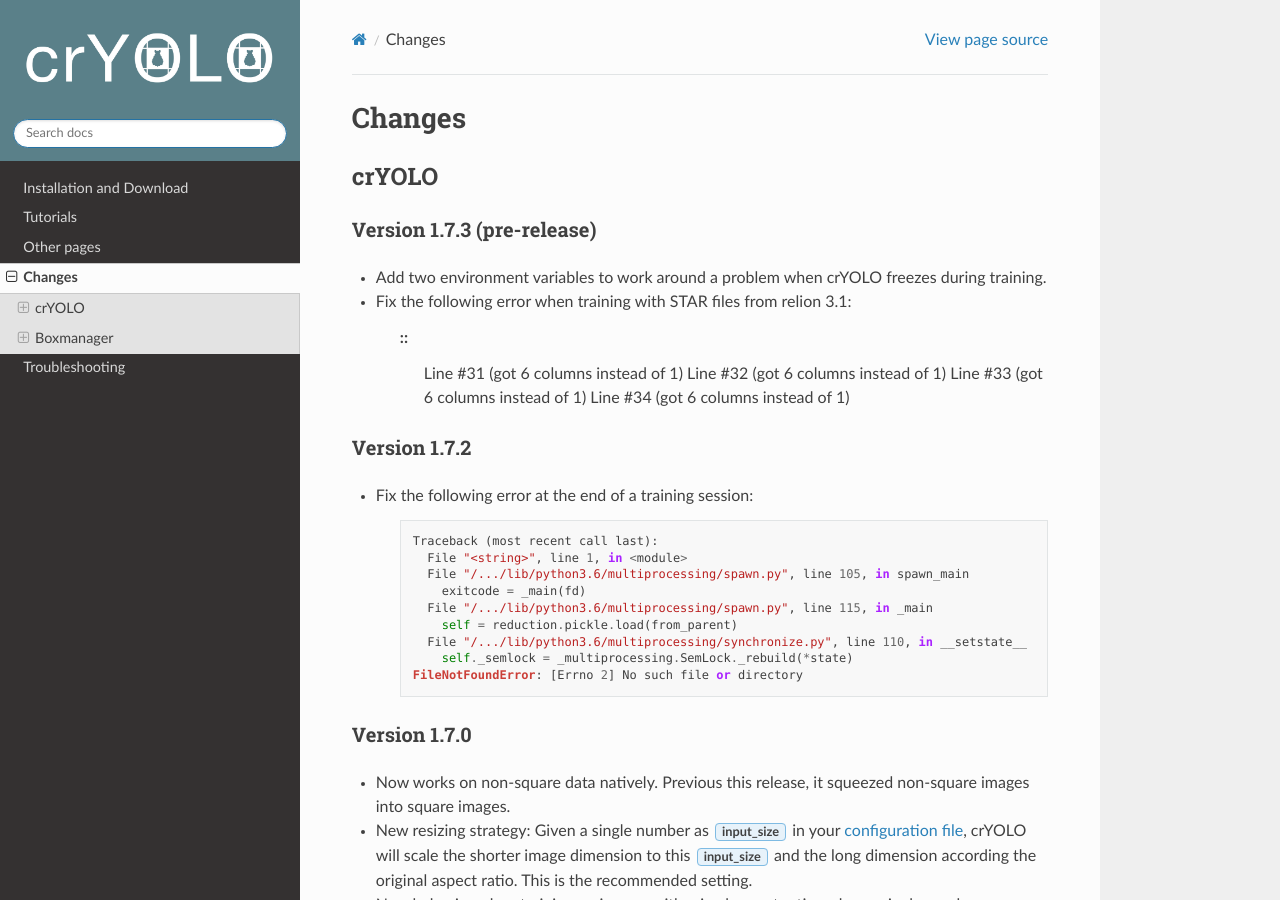
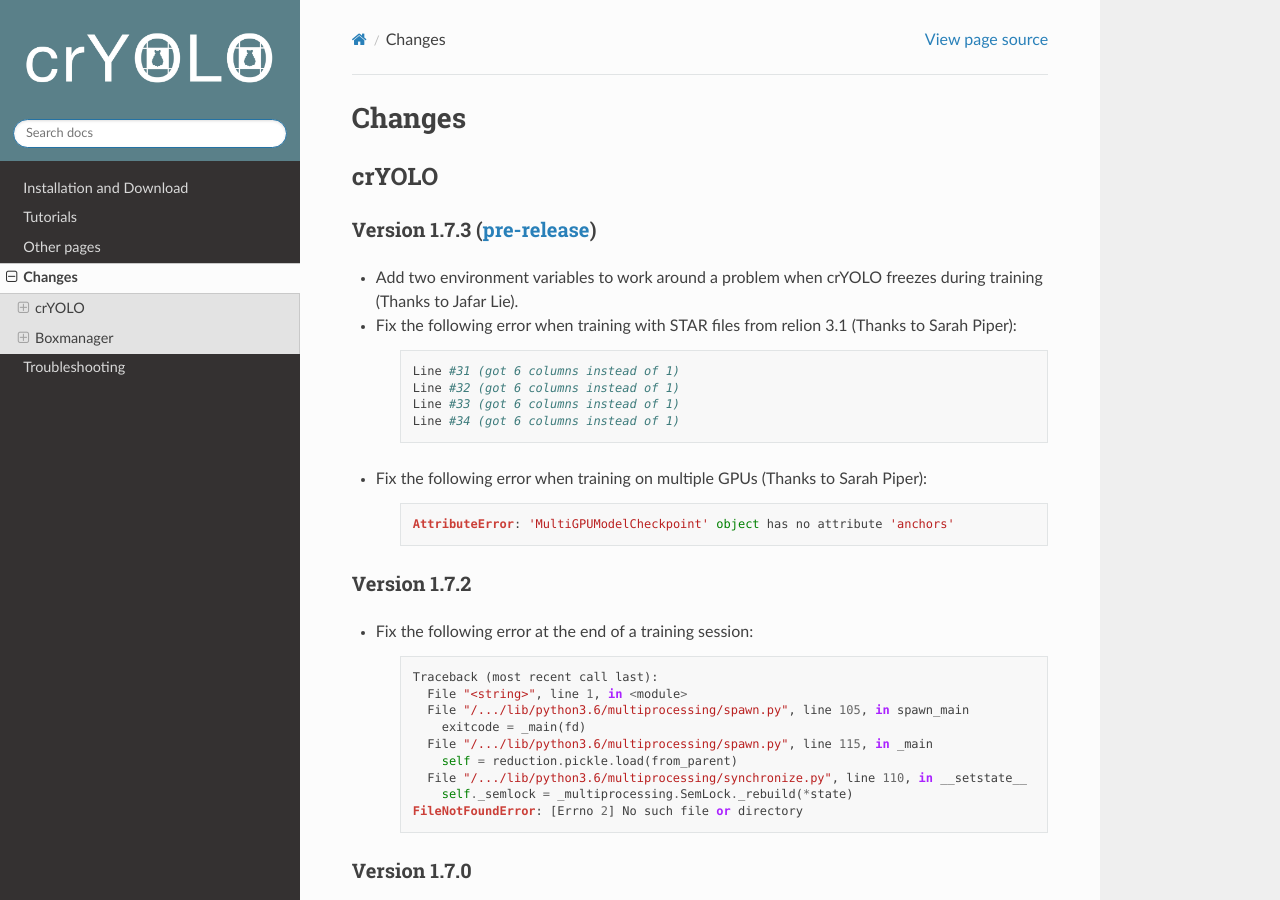
Before and after one commit to MPI-Dortmund/cryolo, a Sphinx documentation site: the page built from source/changes.rst, in a window 1280 px wide and 900 px high. Built offline with Sphinx 7.4.7 and the Read the Docs theme 2.0.0, drawn with Linux system fonts in a browser that asks for light colours.

Commit message:
add troubleshooting / some changes for the next version

```diff
--- a/source/changes.rst
+++ b/source/changes.rst
@@ -4,18 +4,25 @@
 crYOLO
 ^^^^^^
 
-Version 1.7.3 (pre-release)
+Version 1.7.3 (`pre-release <https://pypi.org/project/cryolo/#history>`_)
 *************
 
-* Add two environment variables to work around a problem when crYOLO freezes during training.
+* Add two environment variables to work around a problem when crYOLO freezes during training (Thanks to Jafar Lie).
 
-* Fix the following error when training with STAR files from relion 3.1:
+* Fix the following error when training with STAR files from relion 3.1 (Thanks to Sarah Piper):
 
     ::
+
         Line #31 (got 6 columns instead of 1)
         Line #32 (got 6 columns instead of 1)
         Line #33 (got 6 columns instead of 1)
         Line #34 (got 6 columns instead of 1)
+
+* Fix the following error when training on multiple GPUs (Thanks to Sarah Piper):
+
+    ::
+
+        AttributeError: 'MultiGPUModelCheckpoint' object has no attribute 'anchors'
 
 
 Version 1.7.2
--- a/source/troubleshooting.rst
+++ b/source/troubleshooting.rst
@@ -26,8 +26,8 @@
 crYOLO can crash during training because of memory problems.
 In those cases crYOLO you can try the following:
 
-* Reduce the batchsize. I recommend to reduce it by 1 stepwise. I would not choose a value below 3.
-* Reduce the input image size. Try 768 instead of 1024. It should work, as along your particles are not really small.
+* Reduce the :guilabel:`batch_size`. I recommend to reduce it by 1 stepwise. I would not choose a value below 3. You find the :guilabel:`batch_size` in your configuration file or in the :guilabel:`Training options` tab of the :guilabel:`config` Action
+* Reduce the :guilabel:`input_size`. Try 768 instead of 1024. It should work, as along your particles are not really small. You find the  :guilabel:`input_size` in your configuration file or in the :guilabel:`Model options` tab of the :guilabel:`config` Action.
 
 I need more help
 ^^^^^^^^^^^^^^^^
```
